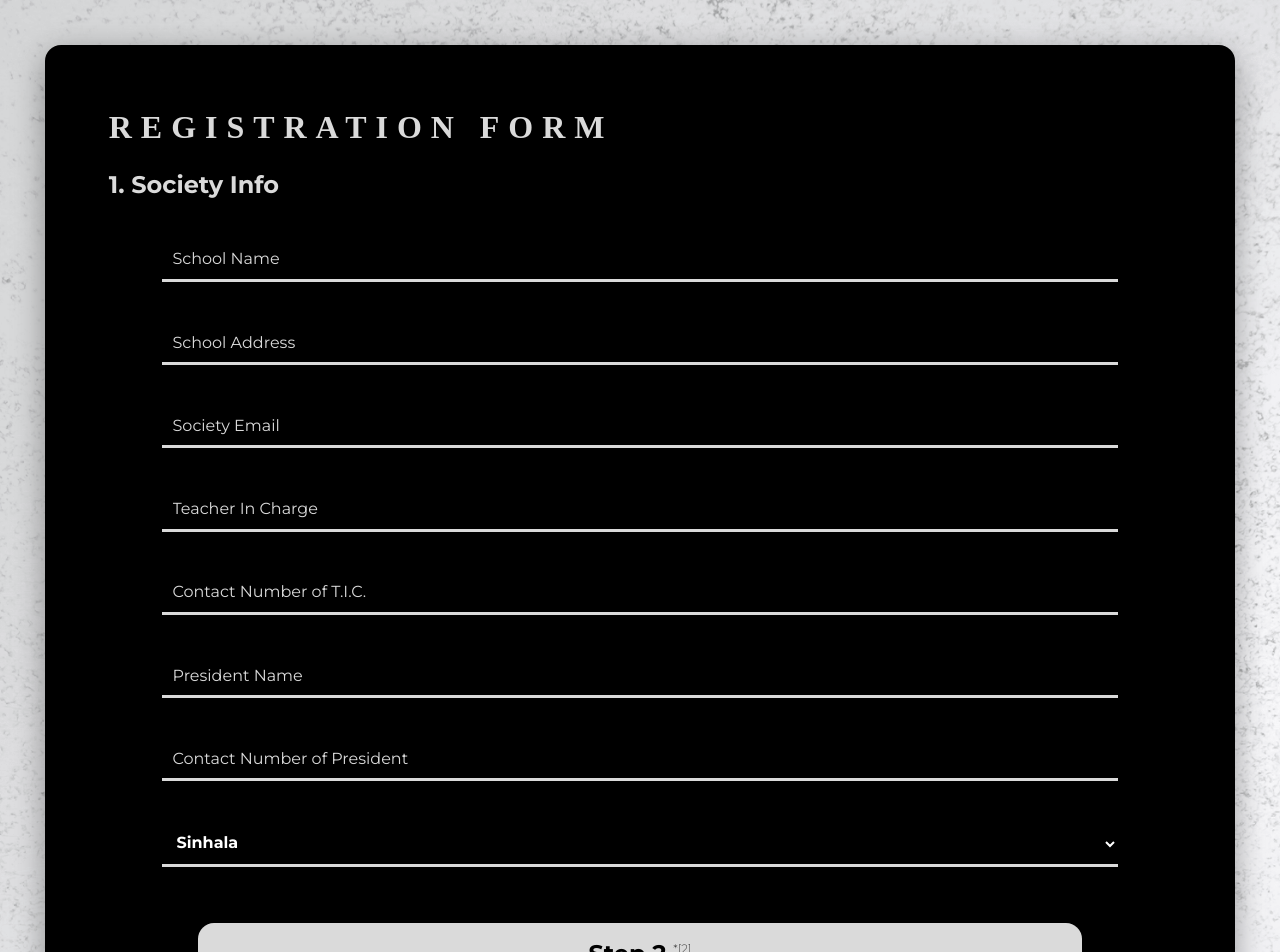
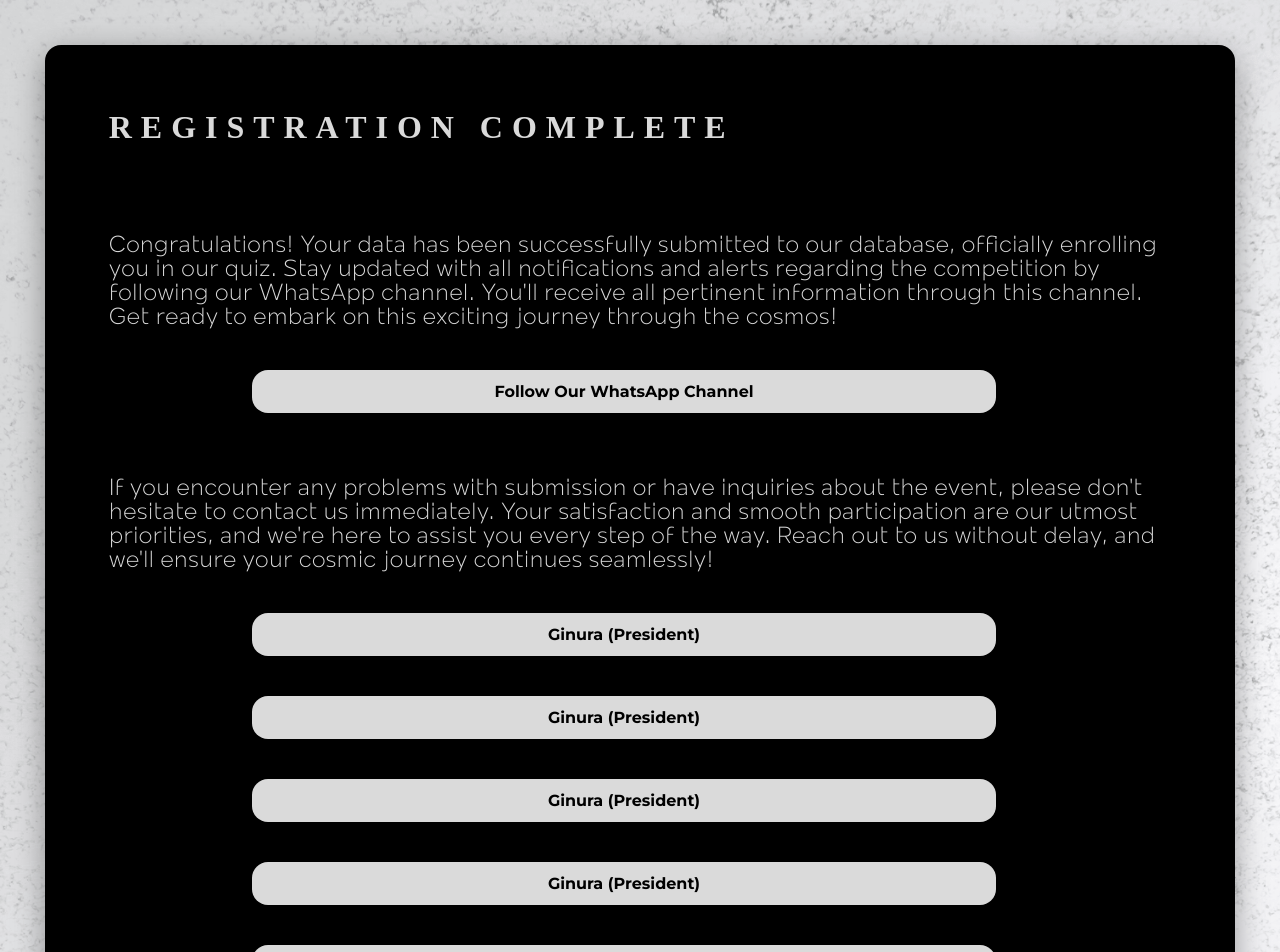
Before and after one commit to mrbhanukab/sky24, a Next.js app: page /register in a window 1280 px wide. Shown: the top 952 px of the page. Built offline with nearby package versions, Linux system fonts and the light colour scheme; a web font is replaced by a local one.

Commit message:
added follow whatsapp channel step to Register Page - Still Have to Add Numbers

```diff
--- a/package.json
+++ b/package.json
@@ -6,7 +6,6 @@
     "dev": "next dev",
     "build": "next build",
     "start": "next start",
-    "lint": "next lint",
     "export": "next export"
   },
   "dependencies": {
--- a/src/components/firebase.js
+++ b/src/components/firebase.js
@@ -1,7 +1,6 @@
 // Import the functions you need from the SDKs you need
 import { initializeApp } from "firebase/app";
 import { getFirestore } from "firebase/firestore";
-import { getAnalytics } from "firebase/analytics";
 // TODO: Add SDKs for Firebase products that you want to use
 // https://firebase.google.com/docs/web/setup#available-libraries
 
@@ -18,4 +17,3 @@ const firebaseConfig = {
 // Initialize Firebase
 const app = initializeApp(firebaseConfig);
 export let db = getFirestore(app);
-// const analytics = getAnalytics(app);
--- a/src/components/register/Step4.js
+++ b/src/components/register/Step4.js
@@ -3,7 +3,7 @@ import styles from "@/styles/register.module.css";
 import { collection, addDoc, query, where, getDocs } from "firebase/firestore";
 import { db } from "@/components/firebase";
 
-const Step4 = () => {
+const Step4 = (props) => {
   const [formData, setFormData] = useState(
     JSON.parse(sessionStorage.getItem("formData"))
   );
@@ -17,7 +17,6 @@ const Step4 = () => {
     sessionStorage.getItem("selectedCenter")
   );
   const [already, setAlready] = useState(false);
-  const [submit, setSubmit] = useState(false);
   const handleSubmit = async (e) => {
     e.preventDefault();
     try {
@@ -44,9 +43,8 @@ const Step4 = () => {
     } catch (error) {
       alert("Error adding document!");
     }
-    setSubmit(true);
     sessionStorage.clear();
-    setTimeout((window.location.href = "/"), 5000);
+    props.func(5);
   };
 
   const handleInputChange = (e, index) => {
@@ -247,19 +245,9 @@ const Step4 = () => {
           </p>
         </div>
       )}
-      {submit === true ? (
-        <div className={styles.submitted}>
-          <h2>Data Submitted!</h2>
-          <p>
-            Data Submitted, Successfully! You will be redirect to home page
-            within 5 seconds.
-          </p>
-        </div>
-      ) : (
         <button type="submit">
           Submit <span className={styles.note}>*[3]</span>
         </button>
-      )}
     </form>
   );
 };
--- /dev/null
+++ b/src/components/register/Step5.js
@@ -0,0 +1,62 @@
+import styles from "@/styles/register.module.css";
+import Link from "next/link";
+
+const Step5 = () => {
+  return (
+    <section className={styles.Step1}>
+      <p className={styles.successP}>
+        Congratulations! Your data has been successfully submitted to our
+        database, officially enrolling you in our quiz. Stay updated with all
+        notifications and alerts regarding the competition by following our
+        WhatsApp channel. You'll receive all pertinent information through this
+        channel. Get ready to embark on this exciting journey through the
+        cosmos!
+      </p>
+      <Link
+        className={styles.btn}
+        href="https://whatsapp.com/channel/0029VaNp7ThEquiYG2J5dX2l"
+      >
+        Follow Our WhatsApp Channel
+      </Link>
+      <p className={styles.successP}>
+        If you encounter any problems with submission or have inquiries about
+        the event, please don't hesitate to contact us immediately. Your
+        satisfaction and smooth participation are our utmost priorities, and
+        we're here to assist you every step of the way. Reach out to us without
+        delay, and we'll ensure your cosmic journey continues seamlessly!
+      </p>
+      <Link
+        className={styles.btn}
+        href="https://whatsapp.com/channel/0029VaNp7ThEquiYG2J5dX2l"
+      >
+        Ginura (President)
+      </Link>
+      <Link
+        className={styles.btn}
+        href="https://whatsapp.com/channel/0029VaNp7ThEquiYG2J5dX2l"
+      >
+        Ginura (President)
+      </Link>{" "}
+      <Link
+        className={styles.btn}
+        href="https://whatsapp.com/channel/0029VaNp7ThEquiYG2J5dX2l"
+      >
+        Ginura (President)
+      </Link>{" "}
+      <Link
+        className={styles.btn}
+        href="https://whatsapp.com/channel/0029VaNp7ThEquiYG2J5dX2l"
+      >
+        Ginura (President)
+      </Link>{" "}
+      <Link
+        className={styles.btn}
+        href="https://whatsapp.com/channel/0029VaNp7ThEquiYG2J5dX2l"
+      >
+        Ginura (President)
+      </Link>
+    </section>
+  );
+};
+
+export default Step5;
--- a/src/pages/register.js
+++ b/src/pages/register.js
@@ -7,9 +7,10 @@ const Step1 = dynamic(() => import("@/components/register/Step1"));
 const Step2 = dynamic(() => import("@/components/register/Step2"));
 const Step3 = dynamic(() => import("@/components/register/Step3"));
 const Step4 = dynamic(() => import("@/components/register/Step4"));
+const Step5 = dynamic(() => import("@/components/register/Step5"));
 
 export default function Register() {
-  const [status, setStatus] = useState(1);
+  const [status, setStatus] = useState(5);
 
   const pull_data = (data) => {
     setStatus(data);
@@ -25,12 +26,13 @@ export default function Register() {
         />
       </Head>
       <main className={styles.mainContainer}>
-        <h1>REGISTRATION FORM</h1>
+        <h1>{status === 5 ? "REGISTRATION COMPLETE" : "REGISTRATION FORM"}</h1>
         <div>
           {status === 1 && <Step1 func={pull_data} />}
           {status === 2 && <Step2 func={pull_data} />}
           {status === 3 && <Step3 func={pull_data} />}
-          {status === 4 && <Step4 />}
+          {status === 4 && <Step4 func={pull_data} />}
+          {status === 5 && <Step5 />}
         </div>
       </main>
       <div className={styles.footnote}>
--- a/src/styles/register.module.css
+++ b/src/styles/register.module.css
@@ -17,14 +17,14 @@
   margin-top: 0.5em;
 }
 
-.note{
-  font-size: .5em;
+.note {
+  font-size: 0.5em;
   font-weight: 200;
   vertical-align: super;
 }
 
-.note1{
-  font-size: .7em;
+.note1 {
+  font-size: 0.7em;
   font-weight: 300;
   vertical-align: super;
 }
@@ -88,12 +88,36 @@
   margin-top: 5vh;
 }
 
-.submitted {
-  background: #7ae582 !important;
-  padding: 2rem;
+.successP {
+  font-weight: 300;
+  font-size: 150% !important;
+  margin-top: 8vh !important;
+}
+
+.btn {
+  text-decoration: none;
+  color: var(--black);
+  background: var(--white);
+  margin-right: 2.5vw;
+  margin-top: 5vh;
+  padding: 1.5vh;
+  padding-left: 4vw;
+  padding-right: 4vw;
   border-radius: 1rem;
-  color: var(--black) !important;
+  font-size: 1rem;
+  font-family: "Montserrat";
+  font-weight: bolder;
+  text-align: center;
+  width: 70%;
+  align-self: center;
 }
+
+.btn:hover {
+  -webkit-box-shadow: 0px 0px 134px 40px rgba(48, 48, 48, 0.2);
+  -moz-box-shadow: 0px 0px 134px 40px rgba(48, 48, 48, 0.2);
+  box-shadow: 0px 0px 134px 40px rgba(48, 48, 48, 0.2);
+}
+
 
 .footnote {
   padding: 2rem;
@@ -102,12 +126,12 @@
 }
 
 .footnote h2 {
-font-size: 1em;
+  font-size: 1em;
 }
 
 .footnote ol {
   margin: 1rem;
-font-size: .8em;
+  font-size: 0.8em;
 }
 
 .footnote a {
--- a/src/styles/rules.module.css
+++ b/src/styles/rules.module.css
@@ -81,7 +81,6 @@
 }
 
 @media print {
-
   .btnGrp {
     display: none !important;
   }
```
Also changed, not shown: src/components/home/Section2/FirstFinish.js (+1 -38 lines).
